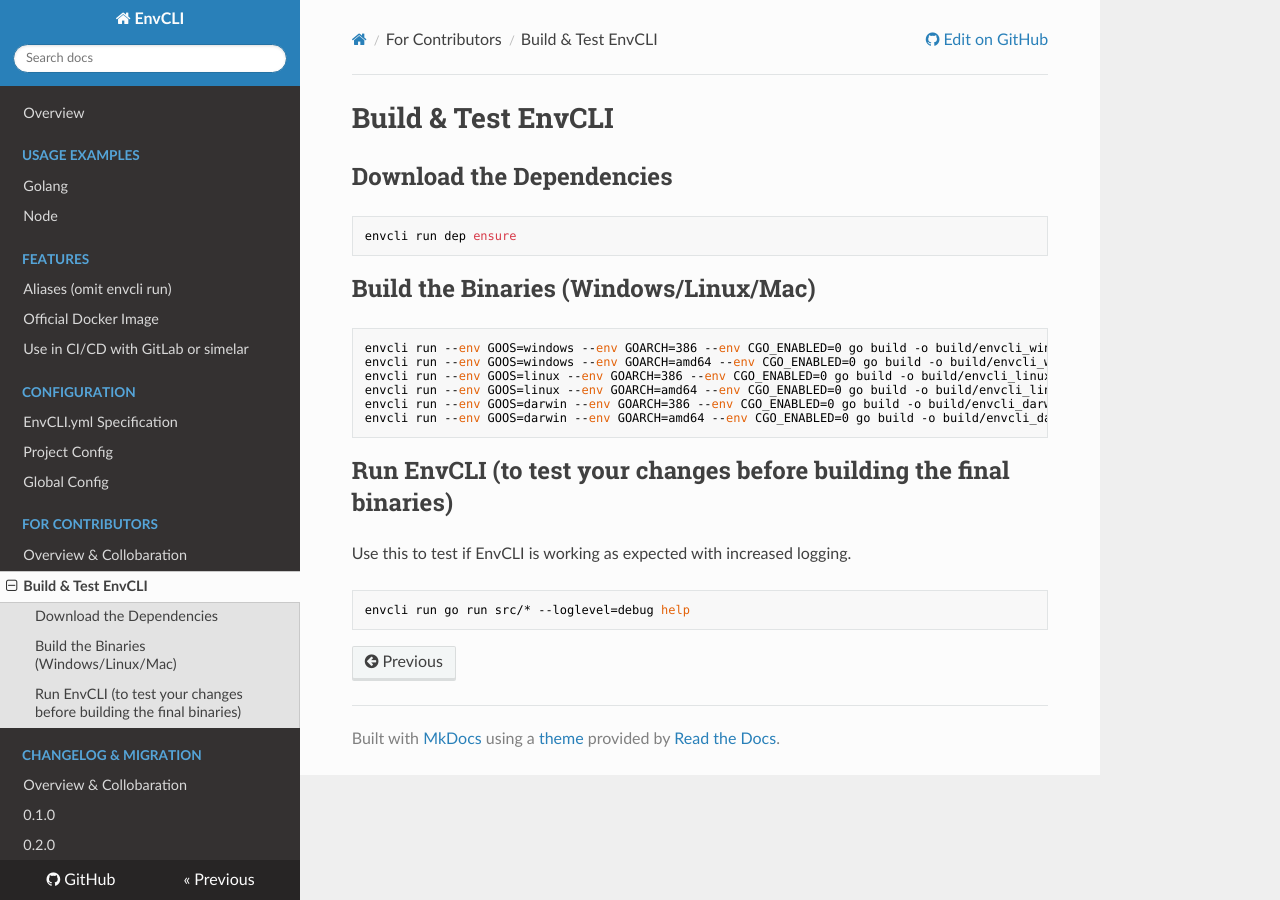
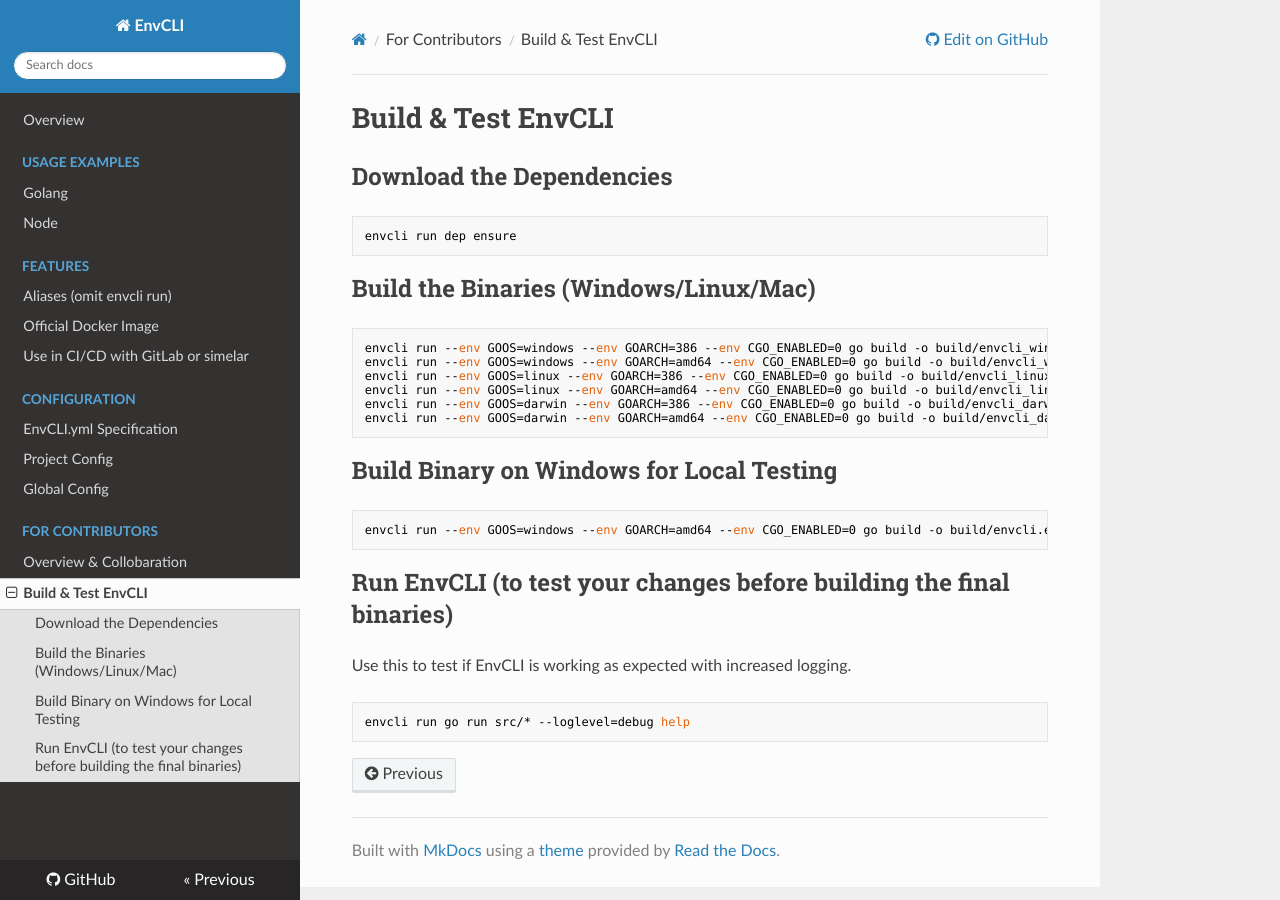
Before and after one commit to EnvCLI/EnvCLI, an MkDocs documentation site: the page built from docs/contributors/build-test.md, in a window 1280 px wide. Built offline with MkDocs 1.6.1, drawn with Linux system fonts in a browser that asks for light colours; nearby versions of some CDN libraries; old or Windows-style settings are respelled for this version of MkDocs.

Commit message:
chore: update all dependencies

````diff
--- a/.envcli.yml
+++ b/.envcli.yml
@@ -3,13 +3,13 @@ images:
   description: Go (golang) is a general purpose, higher-level, imperative programming language.
   provides:
   - go
-  image: golang:latest
+  image: golang:1.11-alpine
   directory: /go/src/project
   shell: sh
 - name: godep
   description: dep is a prototype dependency management tool for Go. It requires Go 1.8 or newer to compile.
   provides:
   - dep
-  image: philippheuer/docker-go-dep:latest
+  image: envcli/go-dep:0.5.0
   directory: /go/src/project
   shell: sh
--- a/docs/contributors/build-test.md
+++ b/docs/contributors/build-test.md
@@ -2,13 +2,13 @@
 
 ## Download the Dependencies
 
-```
+```bash
 envcli run dep ensure
 ```
 
 ## Build the Binaries (Windows/Linux/Mac)
 
-```
+```bash
 envcli run --env GOOS=windows --env GOARCH=386 --env CGO_ENABLED=0 go build -o build/envcli_windows_386 src/*
 envcli run --env GOOS=windows --env GOARCH=amd64 --env CGO_ENABLED=0 go build -o build/envcli_windows_amd64 src/*
 envcli run --env GOOS=linux --env GOARCH=386 --env CGO_ENABLED=0 go build -o build/envcli_linux_386 src/*
@@ -17,10 +17,16 @@ envcli run --env GOOS=darwin --env GOARCH=386 --env CGO_ENABLED=0 go build -o bu
 envcli run --env GOOS=darwin --env GOARCH=amd64 --env CGO_ENABLED=0 go build -o build/envcli_darwin_amd64 src/*
 ```
 
+## Build Binary on Windows for Local Testing
+
+```bash
+envcli run --env GOOS=windows --env GOARCH=amd64 --env CGO_ENABLED=0 go build -o build/envcli.exe src/*
+```
+
 ## Run EnvCLI (to test your changes before building the final binaries)
 
 Use this to test if EnvCLI is working as expected with increased logging.
 
-```
+```bash
 envcli run go run src/* --loglevel=debug help
 ```
--- a/mkdocs.yml
+++ b/mkdocs.yml
@@ -18,7 +18,3 @@ pages:
 - For Contributors:
     - 'Overview & Collobaration': 'contributors/overview.md'
     - 'Build & Test EnvCLI': 'contributors/build-test.md'
-- Changelog & Migration:
-    - 'Overview & Collobaration': 'changelog/overview.md'
-    - '0.1.0': 'changelog/0-1-0.md'
-    - '0.2.0': 'changelog/0-2-0.md'
````
Also changed, not shown: 1 other file.
